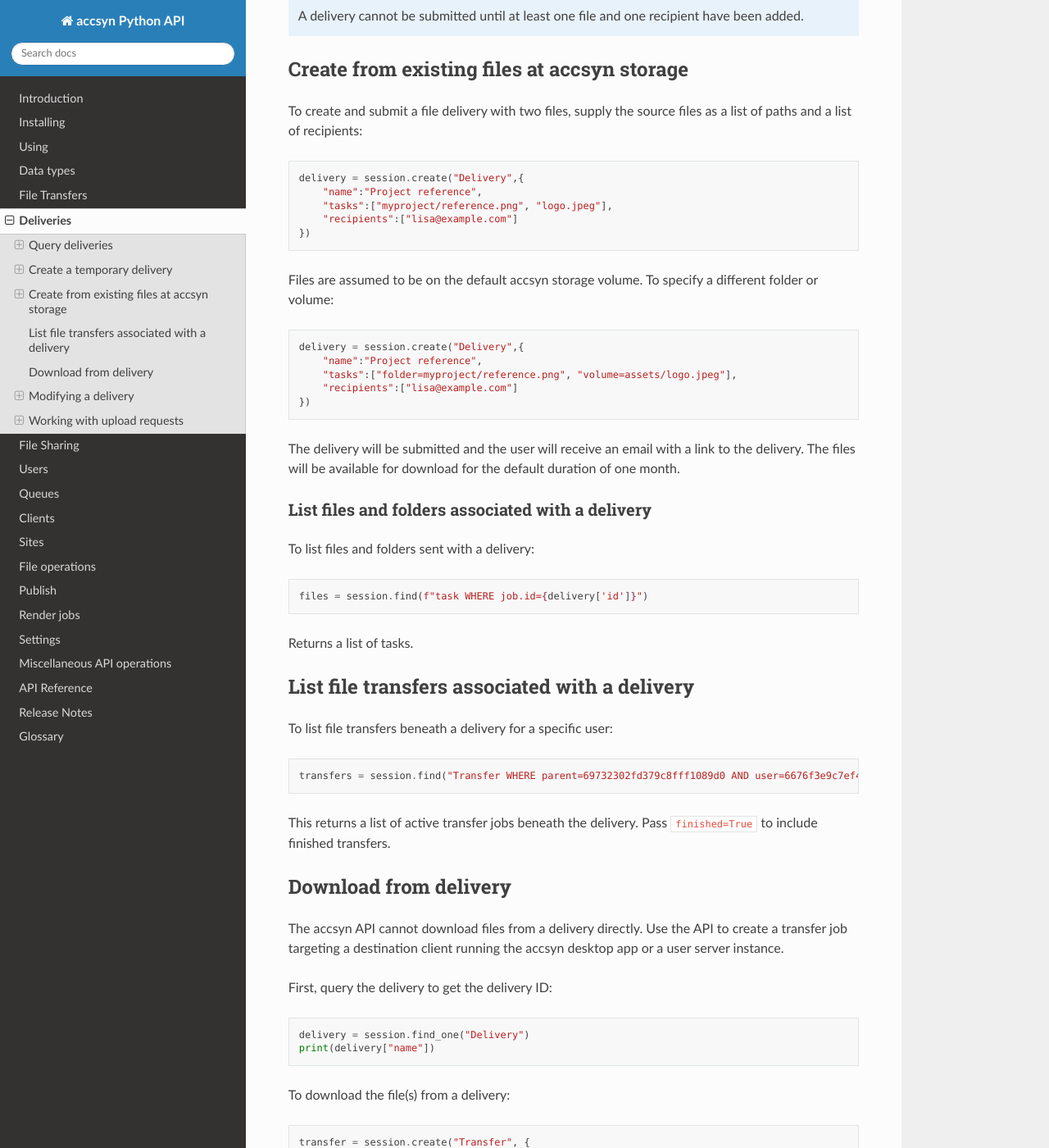
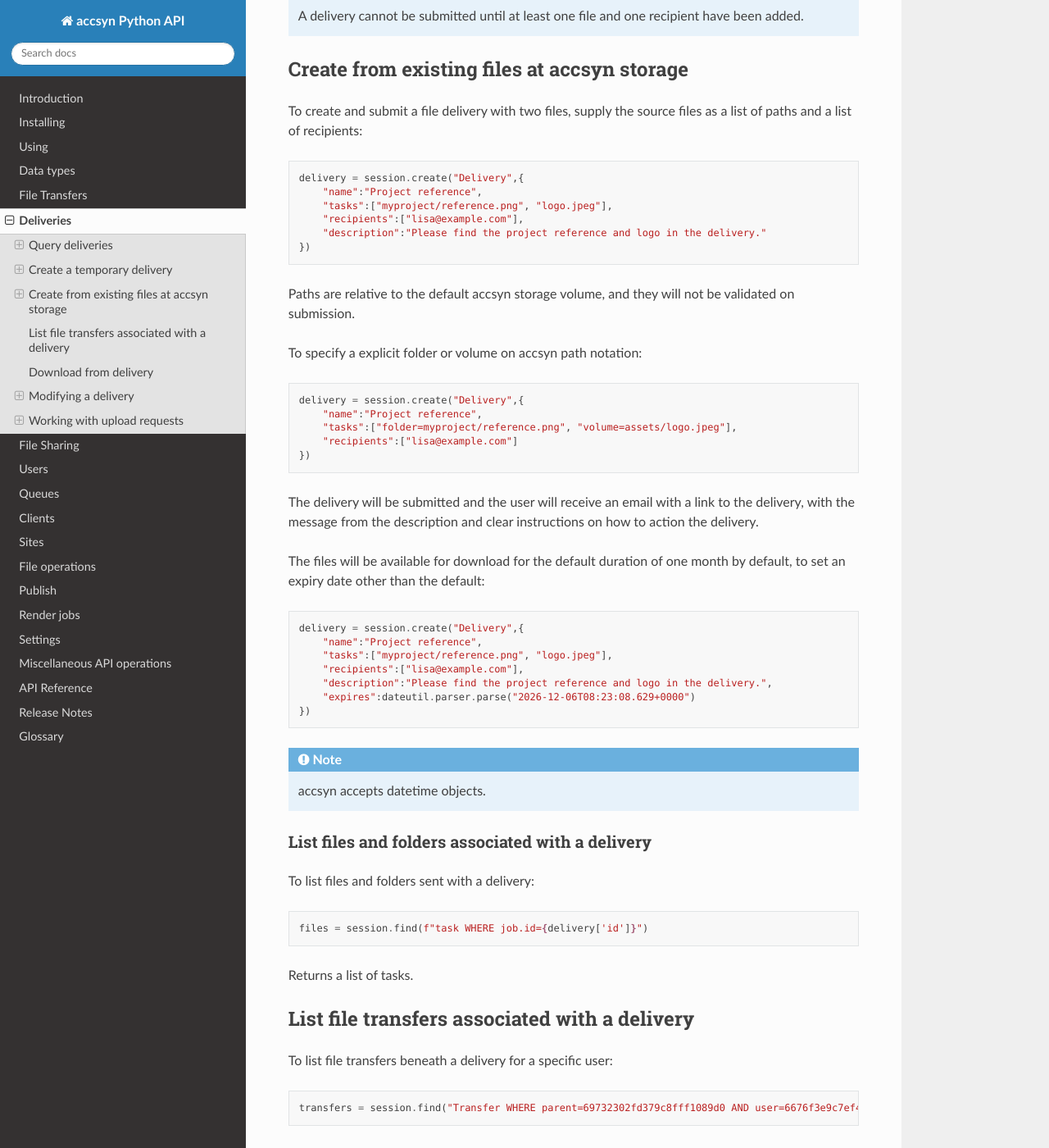
Before and after one commit to accsyn/accsyn-python-api, a Sphinx documentation site: the page built from doc/deliveries.rst, in a window 1280 px wide and 1400 px high, scrolled down 3943 px. Shown: the whole window at 82% size. Built offline with Sphinx 7.4.7 and the Read the Docs theme 3.1.0, drawn with Linux system fonts in a browser that asks for light colours; some of the changed text lies outside the part shown.

Commit message:
Improve delivery doc

```diff
--- a/doc/deliveries.rst
+++ b/doc/deliveries.rst
@@ -171,10 +171,13 @@ To create and submit a file delivery with two files, supply the source files as
     delivery = session.create("Delivery",{
         "name":"Project reference",
         "tasks":["myproject/reference.png", "logo.jpeg"],
-        "recipients":["lisa@example.com"]
+        "recipients":["lisa@example.com"],
+        "description":"Please find the project reference and logo in the delivery."
     })
 
-Files are assumed to be on the default accsyn storage volume. To specify a different folder or volume::
+Paths are relative to the default accsyn storage volume, and they will not be validated on submission.
+
+To specify a explicit folder or volume on accsyn path notation::
 
     delivery = session.create("Delivery",{
         "name":"Project reference",
@@ -182,8 +185,22 @@ Files are assumed to be on the default accsyn storage volume. To specify a diffe
         "recipients":["lisa@example.com"]
     })
 
-The delivery will be submitted and the user will receive an email with a link to the delivery.
-The files will be available for download for the default duration of one month.
+The delivery will be submitted and the user will receive an email with a link to the delivery, with the message from the description and
+clear instructions on how to action the delivery.
+
+The files will be available for download for the default duration of one month by default, to set an expiry date other than the default::
+
+    delivery = session.create("Delivery",{
+        "name":"Project reference",
+        "tasks":["myproject/reference.png", "logo.jpeg"],
+        "recipients":["lisa@example.com"],
+        "description":"Please find the project reference and logo in the delivery.",
+        "expires":dateutil.parser.parse("2026-12-06T08:23:08.629+0000")
+    })
+
+.. note::
+
+    accsyn accepts datetime objects.
 
 
 List files and folders associated with a delivery
@@ -238,7 +255,7 @@ Modifying a delivery
 Abort a delivery
 ----------------
 
-To abort a delivery, update its status to aborted:
+To abort a delivery, update its status to aborted::
 
     delivery = session.update("Delivery", delivery["id"], {"status": "aborted"})
 
@@ -246,7 +263,7 @@ To abort a delivery, update its status to aborted:
 Finish up a delivery
 --------------------
 
-To finish up a delivery, update its status to finished:
+To finish up a delivery, update its status to finished::
 
     delivery = session.update("Delivery", delivery["id"], {"status": "done"})
 
@@ -305,12 +322,16 @@ Create upload request to a storage folder
 To create an upload request to a folder on the default volume, supply the folder path and recipients::
 
     upload_request = session.create("Request",{
-        "name":"Provide project material",
-        "destination":"share=(default)/source/from_client",
-        "recipients":["lisa@example.com"]
+        "name":"Provide pitch material",
+        "destination":"FROM_CLIENTS/Heaven_Pitch/",
+        "recipients":["lisa@example.com"],
+        "message":"Please upload the pitch material to us using this link."
     })
 
-Returns the created upload request in the same form as a find query. The request is
-submitted immediately and the user will receive an email with a link to the request.
+Returns the created upload request in the same form as a find query. The destination folder set relative the default volume in this example,
+use accsyn path notation to set an explicit folder/home or volume.
 
-To create a request that will be submitted later, supply with the 'init' status (see above)
+The request is submitted immediately and the user will receive an email with a link to the request.
+
+
+To create a request that will be submitted later, supply with the 'init' status (see above). Add recipients and submit the request by setting status to ``pending`` (see above).
```
